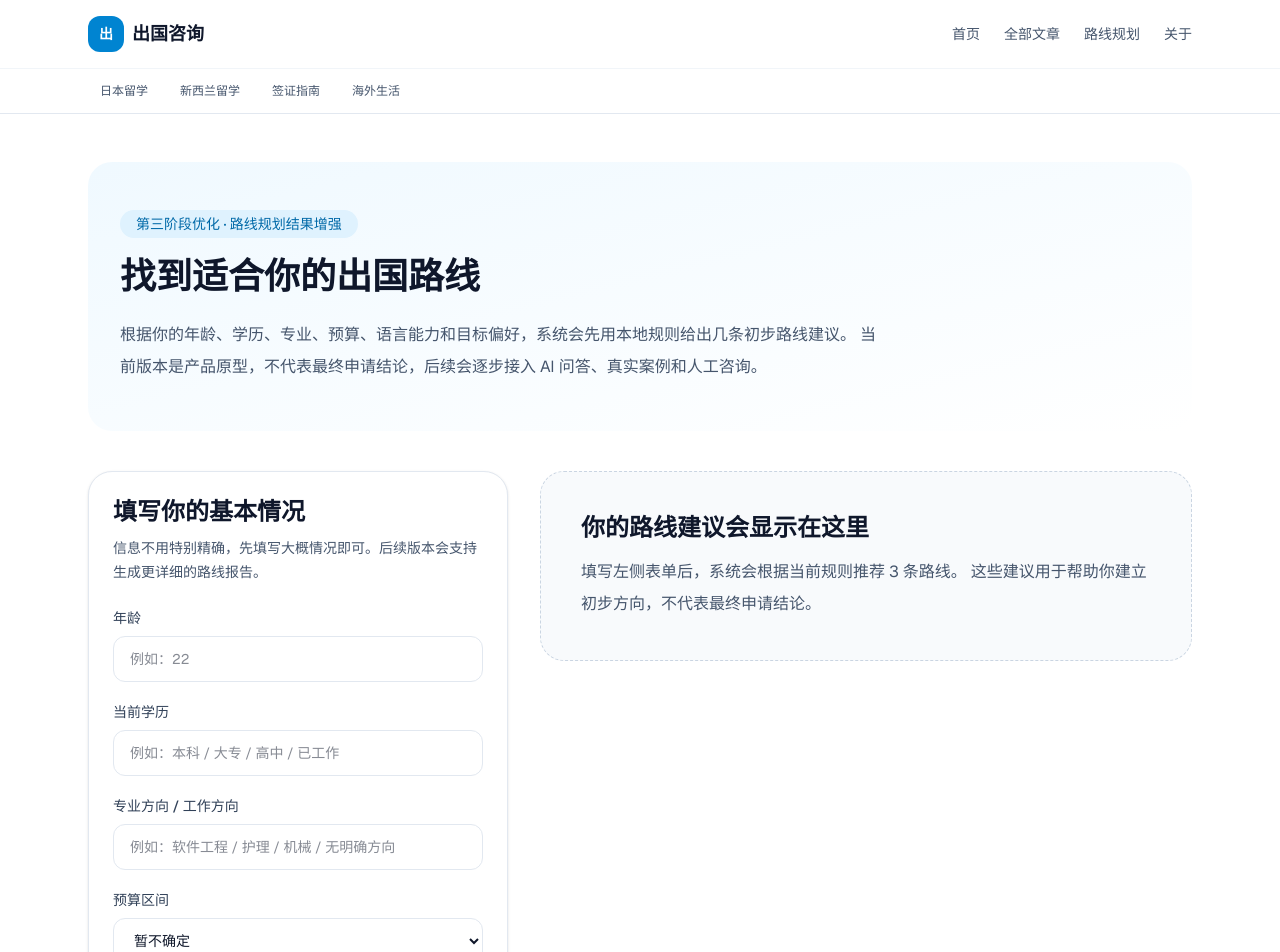
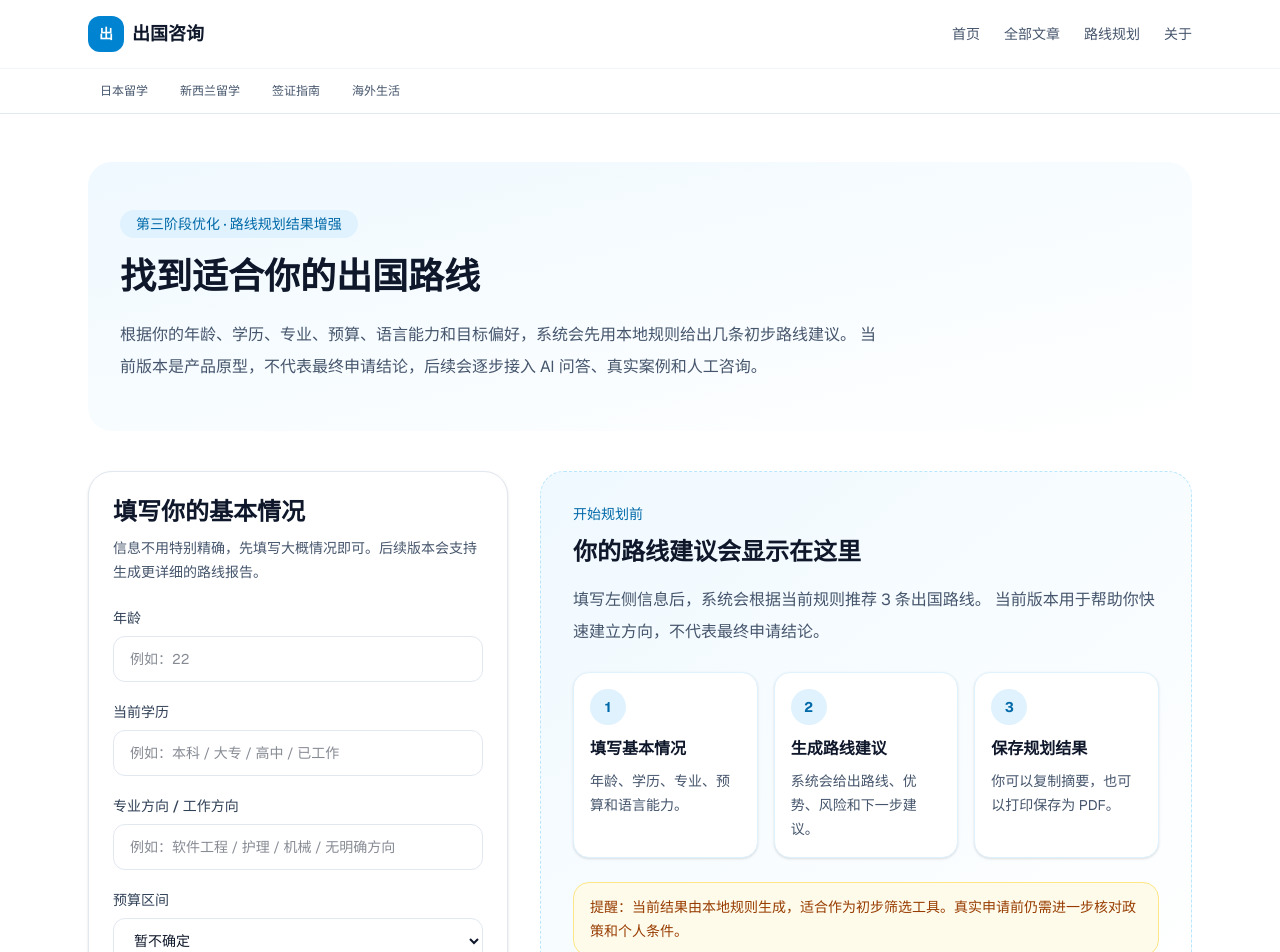
Before and after one commit to Liu-Ruien/study-abroad-consulting, a Next.js app: page /plan in a window 1280 px wide. Shown: the top 952 px of the page. Built offline with nearby package versions, Linux system fonts and the light colour scheme.

Commit message:
完成v0.3.7路线规划空状态引导优化

```diff
--- a/app/plan/page.tsx
+++ b/app/plan/page.tsx
@@ -735,7 +735,8 @@ function splitProfileText(text: string) {
             <div className="flex gap-3 pt-2">
               <button
                 type="submit"
-                className="flex-1 rounded-xl bg-sky-600 px-5 py-3 text-sm font-medium text-white transition hover:bg-sky-700"
+                disabled={isGenerating}
+                className="flex-1 rounded-xl bg-sky-600 px-5 py-3 text-sm font-medium text-white transition hover:bg-sky-700 disabled:cursor-not-allowed disabled:opacity-60"
               >
                 {isGenerating ? "正在生成路线..." : submitted ? "重新生成路线建议" : "生成路线建议"}
               </button>
@@ -791,15 +792,61 @@ function splitProfileText(text: string) {
             </div>
           )}
           {!submitted ? (
-            <div className="rounded-3xl border border-dashed border-slate-300 bg-slate-50 p-10">
-              <h2 className="mb-3 text-2xl font-bold text-slate-900">
+            <div className="rounded-3xl border border-dashed border-sky-200 bg-gradient-to-br from-sky-50 to-white p-8">
+              <p className="mb-3 text-sm font-medium text-sky-700">
+                开始规划前
+              </p>
+
+              <h2 className="mb-4 text-2xl font-bold text-slate-900">
                 你的路线建议会显示在这里
               </h2>
 
-              <p className="leading-8 text-slate-600">
-                填写左侧表单后，系统会根据当前规则推荐 3 条路线。
-                这些建议用于帮助你建立初步方向，不代表最终申请结论。
+              <p className="mb-6 leading-8 text-slate-600">
+                填写左侧信息后，系统会根据当前规则推荐 3 条出国路线。
+                当前版本用于帮助你快速建立方向，不代表最终申请结论。
               </p>
+
+              <div className="grid gap-4 sm:grid-cols-3">
+                <div className="rounded-2xl border border-sky-100 bg-white p-4 shadow-sm">
+                  <div className="mb-3 flex h-9 w-9 items-center justify-center rounded-full bg-sky-100 text-sm font-bold text-sky-700">
+                    1
+                  </div>
+                  <h3 className="mb-2 font-semibold text-slate-900">
+                    填写基本情况
+                  </h3>
+                  <p className="text-sm leading-6 text-slate-600">
+                    年龄、学历、专业、预算和语言能力。
+                  </p>
+                </div>
+
+                <div className="rounded-2xl border border-sky-100 bg-white p-4 shadow-sm">
+                  <div className="mb-3 flex h-9 w-9 items-center justify-center rounded-full bg-sky-100 text-sm font-bold text-sky-700">
+                    2
+                  </div>
+                  <h3 className="mb-2 font-semibold text-slate-900">
+                    生成路线建议
+                  </h3>
+                  <p className="text-sm leading-6 text-slate-600">
+                    系统会给出路线、优势、风险和下一步建议。
+                  </p>
+                </div>
+
+                <div className="rounded-2xl border border-sky-100 bg-white p-4 shadow-sm">
+                  <div className="mb-3 flex h-9 w-9 items-center justify-center rounded-full bg-sky-100 text-sm font-bold text-sky-700">
+                    3
+                  </div>
+                  <h3 className="mb-2 font-semibold text-slate-900">
+                    保存规划结果
+                  </h3>
+                  <p className="text-sm leading-6 text-slate-600">
+                    你可以复制摘要，也可以打印保存为 PDF。
+                  </p>
+                </div>
+              </div>
+
+              <div className="mt-6 rounded-2xl border border-amber-200 bg-amber-50 px-4 py-3 text-sm leading-6 text-amber-800">
+                提醒：当前结果由本地规则生成，适合作为初步筛选工具。真实申请前仍需进一步核对政策和个人条件。
+              </div>
             </div>
           ) : (
             <>
```
Lines whose indentation alone changed are shown as unchanged.
